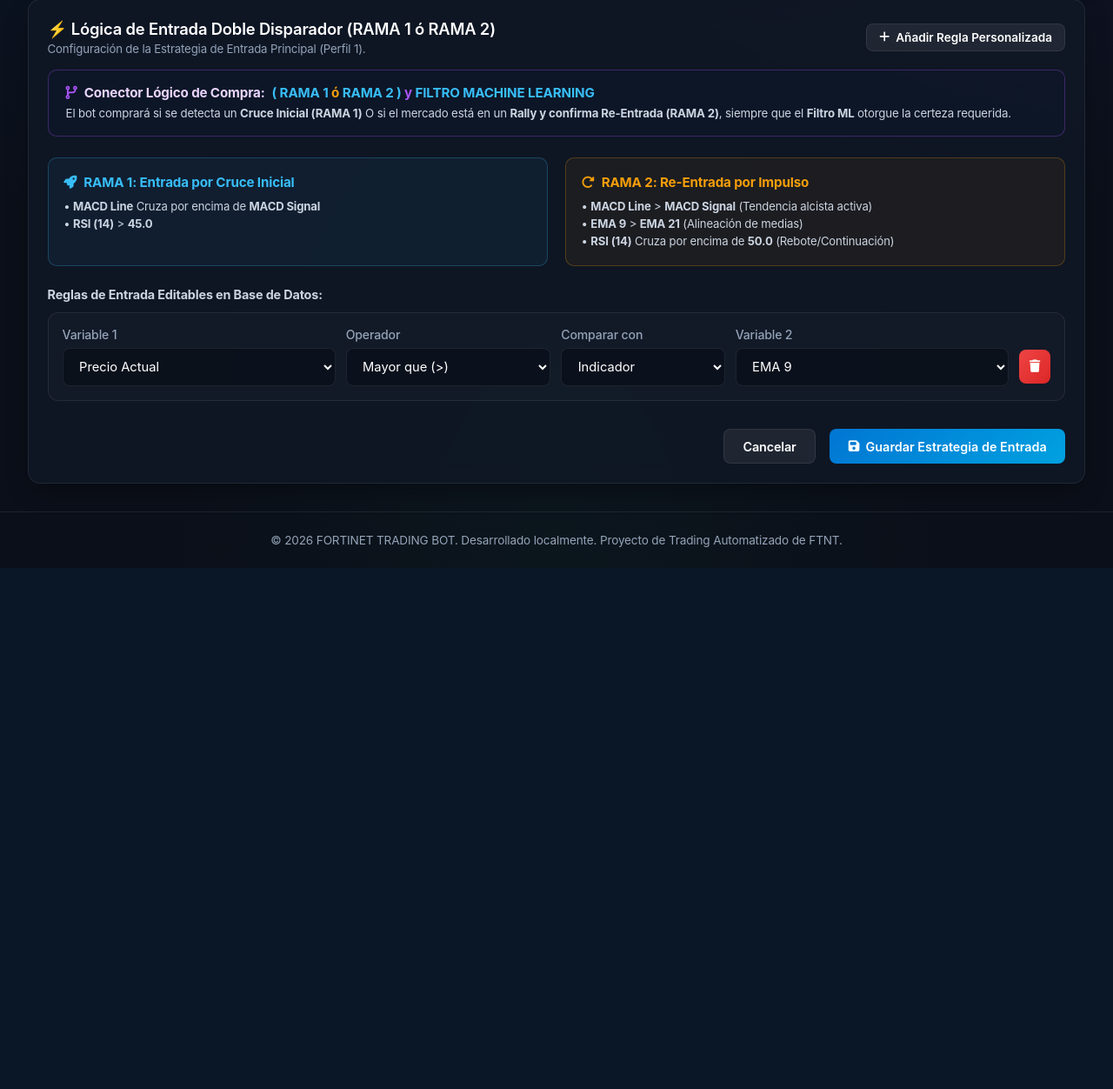
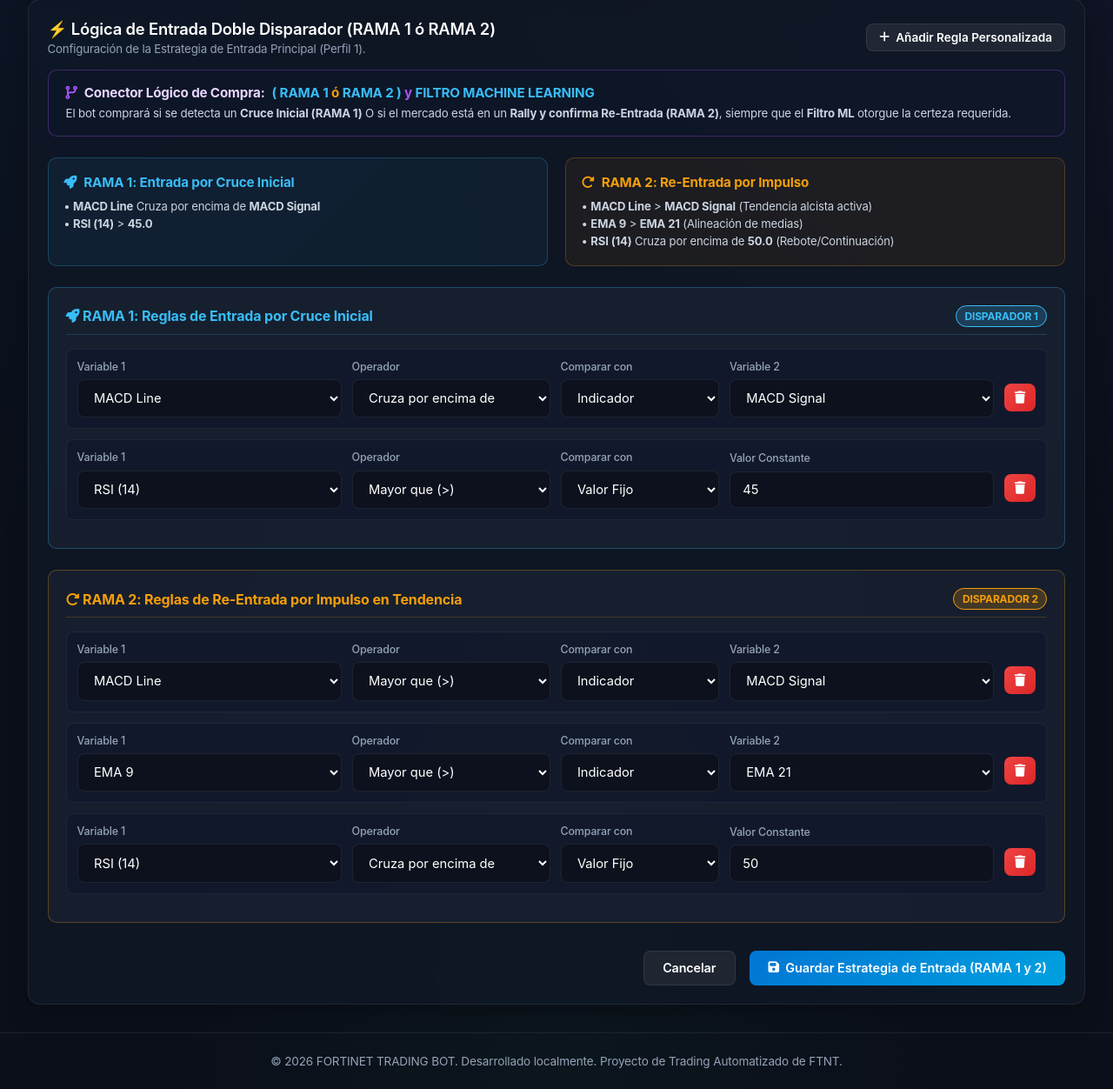
Before and after one commit to cplazaibarra/fortinet, a Flask app: page /strategy/entry in a window 1280 px wide. Shown: the part 438-1690 px from the top of the page at 87% size. Before the commit the page ends 1091 px from the top, so only its background shows below. Run offline with Flask 3, Linux system fonts and the light colour scheme; data that the repository does not hold is empty; some libraries are stand-ins or nearby versions.

Commit message:
🚀 Render RAMA 1 and RAMA 2 in distinct form cards on strategy entry configuration page

```diff
--- a/app/templates/strategy_entry.html
+++ b/app/templates/strategy_entry.html
@@ -117,17 +117,37 @@
 
     <form id="strategy-form" method="POST">
         <div id="save-status-banner" style="display: none; margin-bottom: 1.5rem;"></div>
-        <div style="font-weight: bold; color: #cbd5e1; margin-bottom: 0.75rem; font-size: 0.9rem;">
-            Reglas de Entrada Editables en Base de Datos:
+
+        <!-- SECCIÓN DE FORMULARIO RAMA 1 -->
+        <div style="background: rgba(30, 41, 59, 0.5); border: 1px solid rgba(56, 189, 248, 0.3); border-radius: 10px; padding: 1.25rem; margin-bottom: 1.5rem;">
+            <div style="display: flex; justify-content: space-between; align-items: center; margin-bottom: 1rem; border-bottom: 1px solid rgba(56, 189, 248, 0.2); padding-bottom: 0.5rem;">
+                <div style="font-weight: bold; color: #38bdf8; font-size: 1rem;">
+                    <i class="fa-solid fa-rocket"></i> RAMA 1: Reglas de Entrada por Cruce Inicial
+                </div>
+                <span class="badge" style="background: rgba(56, 189, 248, 0.2); color: #38bdf8; border: 1px solid #38bdf8;">Disparador 1</span>
+            </div>
+            <div id="rama1-rules-container">
+                <!-- Reglas de la Rama 1 -->
+            </div>
         </div>
-        <div id="rules-container">
-            <!-- Las reglas se renderizarán dinámicamente con JavaScript -->
+
+        <!-- SECCIÓN DE FORMULARIO RAMA 2 -->
+        <div style="background: rgba(30, 41, 59, 0.5); border: 1px solid rgba(245, 158, 11, 0.3); border-radius: 10px; padding: 1.25rem; margin-bottom: 1.5rem;">
+            <div style="display: flex; justify-content: space-between; align-items: center; margin-bottom: 1rem; border-bottom: 1px solid rgba(245, 158, 11, 0.2); padding-bottom: 0.5rem;">
+                <div style="font-weight: bold; color: #f59e0b; font-size: 1rem;">
+                    <i class="fa-solid fa-rotate-right"></i> RAMA 2: Reglas de Re-Entrada por Impulso en Tendencia
+                </div>
+                <span class="badge" style="background: rgba(245, 158, 11, 0.2); color: #f59e0b; border: 1px solid #f59e0b;">Disparador 2</span>
+            </div>
+            <div id="rama2-rules-container">
+                <!-- Reglas de la Rama 2 -->
+            </div>
         </div>
 
         <div style="display: flex; justify-content: flex-end; gap: 1rem; margin-top: 2rem;">
             <a href="{{ url_for('dashboard') }}" class="btn btn-secondary">Cancelar</a>
             <button type="submit" class="btn btn-primary">
-                <i class="fa-solid fa-floppy-disk"></i> Guardar Estrategia de Entrada
+                <i class="fa-solid fa-floppy-disk"></i> Guardar Estrategia de Entrada (RAMA 1 y 2)
             </button>
         </div>
     </form>
@@ -175,8 +195,9 @@
     // Cargar reglas existentes desde el backend
     let currentRules = {{ rules|tojson }};
 
-    function createRuleRow(rule = {}) {
-        const container = document.getElementById('rules-container');
+    function createRuleRow(rule = {}, containerId = 'rama1-rules-container') {
+        const container = document.getElementById(containerId);
+        if (!container) return;
         const rowId = 'rule-' + Date.now() + '-' + Math.random().toString(36).substr(2, 4);
 
         const var1 = rule.var1 || rule.ind1 || 'close';
@@ -187,23 +208,23 @@
         const val2 = rule.val2 !== undefined ? rule.val2 : (compareType === 'value' ? (rule.val || 0) : 0);
 
         const rowHTML = `
-            <div id="${rowId}" class="rule-row">
+            <div id="${rowId}" class="rule-row" data-container="${containerId}" style="display: flex; gap: 0.75rem; align-items: center; margin-bottom: 0.75rem; background: rgba(15, 23, 42, 0.6); padding: 0.75rem; border-radius: 8px; border: 1px solid rgba(255,255,255,0.06);">
                 <div class="form-group" style="flex: 2; margin-bottom: 0;">
-                    <label class="form-label">Variable 1</label>
+                    <label class="form-label" style="font-size: 0.78rem; color: var(--text-muted);">Variable 1</label>
                     <select name="var1" class="var1-select">
                         ${variables.map(v => `<option value="${v.value}" ${v.value === var1 ? 'selected' : ''}>${v.label}</option>`).join('')}
                     </select>
                 </div>
 
                 <div class="form-group" style="flex: 1.5; margin-bottom: 0;">
-                    <label class="form-label">Operador</label>
+                    <label class="form-label" style="font-size: 0.78rem; color: var(--text-muted);">Operador</label>
                     <select name="op" class="op-select">
                         ${operators.map(o => `<option value="${o.value}" ${o.value === op ? 'selected' : ''}>${o.label}</option>`).join('')}
                     </select>
                 </div>
 
                 <div class="form-group" style="flex: 1.2; margin-bottom: 0;">
-                    <label class="form-label">Comparar con</label>
+                    <label class="form-label" style="font-size: 0.78rem; color: var(--text-muted);">Comparar con</label>
                     <select name="compare_type" class="compare-type-select">
                         <option value="indicator" ${compareType === 'indicator' ? 'selected' : ''}>Indicador</option>
                         <option value="value" ${compareType === 'value' ? 'selected' : ''}>Valor Fijo</option>
@@ -211,18 +232,18 @@
                 </div>
 
                 <div class="form-group var2-group" style="flex: 2; margin-bottom: 0; display: ${compareType === 'indicator' ? 'block' : 'none'};">
-                    <label class="form-label">Variable 2</label>
+                    <label class="form-label" style="font-size: 0.78rem; color: var(--text-muted);">Variable 2</label>
                     <select name="var2" class="var2-select">
                         ${variables.map(v => `<option value="${v.value}" ${v.value === var2 ? 'selected' : ''}>${v.label}</option>`).join('')}
                     </select>
                 </div>
 
                 <div class="form-group val2-group" style="flex: 2; margin-bottom: 0; display: ${compareType === 'value' ? 'block' : 'none'};">
-                    <label class="form-label">Valor Constante</label>
+                    <label class="form-label" style="font-size: 0.78rem; color: var(--text-muted);">Valor Constante</label>
                     <input type="number" step="any" name="val2" class="form-control val2-input" value="${val2}">
                 </div>
 
-                <button type="button" class="btn btn-danger remove-rule-btn" style="padding: 0.75rem; margin-top: 1.4rem;">
+                <button type="button" class="btn btn-danger remove-rule-btn" style="padding: 0.55rem 0.75rem; margin-top: 1.2rem;">
                     <i class="fa-solid fa-trash"></i>
                 </button>
             </div>
@@ -232,7 +253,6 @@
 
         const newRow = document.getElementById(rowId);
 
-        // Listener para cambiar entre indicador y valor fijo
         newRow.querySelector('.compare-type-select').addEventListener('change', function() {
             const var2Group = newRow.querySelector('.var2-group');
             const val2Group = newRow.querySelector('.val2-group');
@@ -245,18 +265,25 @@
             }
         });
 
-        // Listener para eliminar fila
         newRow.querySelector('.remove-rule-btn').addEventListener('click', function() {
             newRow.remove();
         });
     }
 
-    // Inicializar con reglas existentes o una fila vacía
-    if (currentRules.length > 0) {
-        currentRules.forEach(rule => createRuleRow(rule));
-    } else {
-        createRuleRow();
-    }
+    // Inicializar explícitamente RAMA 1 y RAMA 2
+    const defaultRama1 = [
+        { var1: 'macd', op: 'cross_above', compare_type: 'indicator', var2: 'macd_signal' },
+        { var1: 'rsi14', op: 'gt', compare_type: 'value', val2: 45.0 }
+    ];
+
+    const defaultRama2 = [
+        { var1: 'macd', op: 'gt', compare_type: 'indicator', var2: 'macd_signal' },
+        { var1: 'ema9', op: 'gt', compare_type: 'indicator', var2: 'ema21' },
+        { var1: 'rsi14', op: 'cross_above', compare_type: 'value', val2: 50.0 }
+    ];
+
+    defaultRama1.forEach(rule => createRuleRow(rule, 'rama1-rules-container'));
+    defaultRama2.forEach(rule => createRuleRow(rule, 'rama2-rules-container'));
 
     document.getElementById('add-rule-btn').addEventListener('click', () => createRuleRow());
 
```
